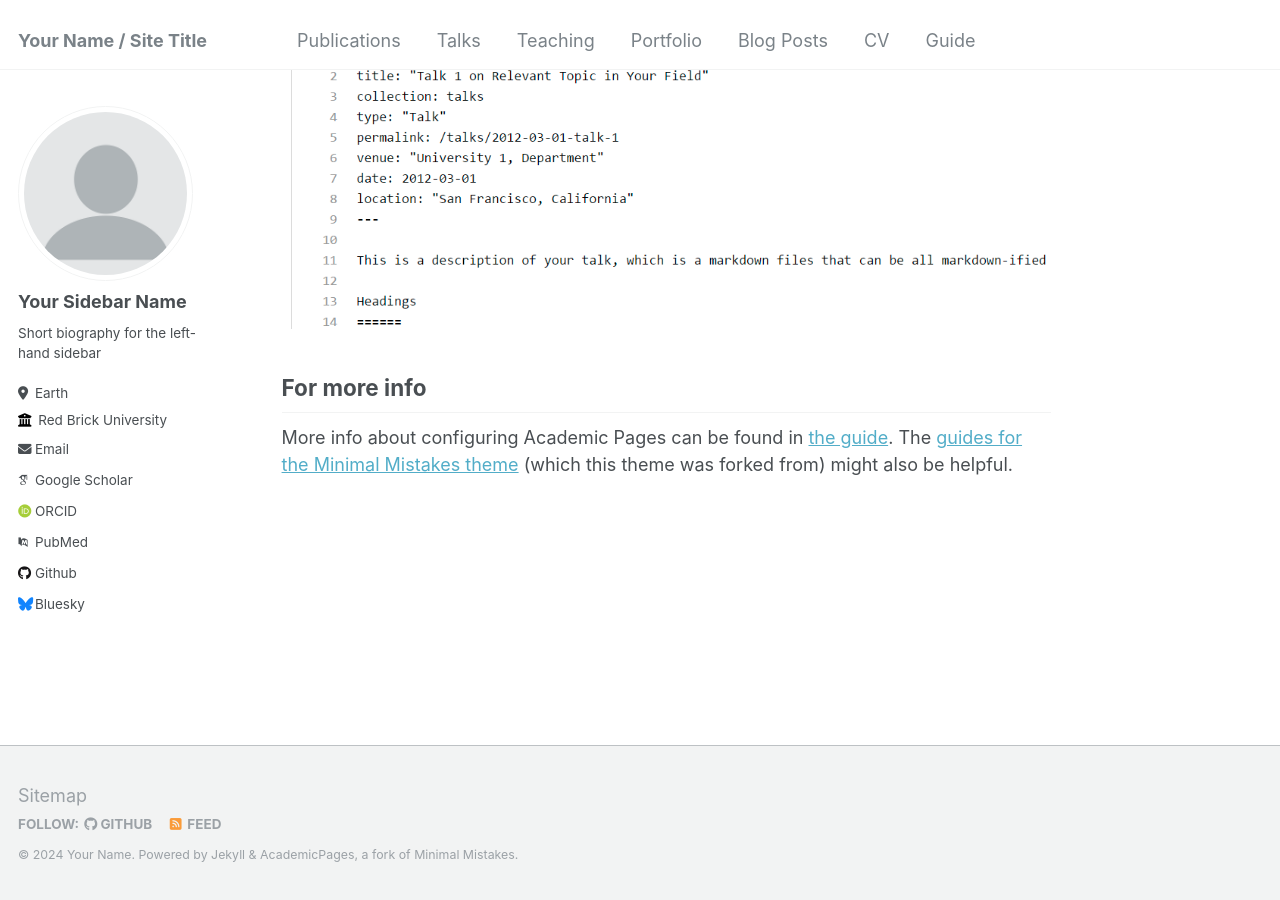
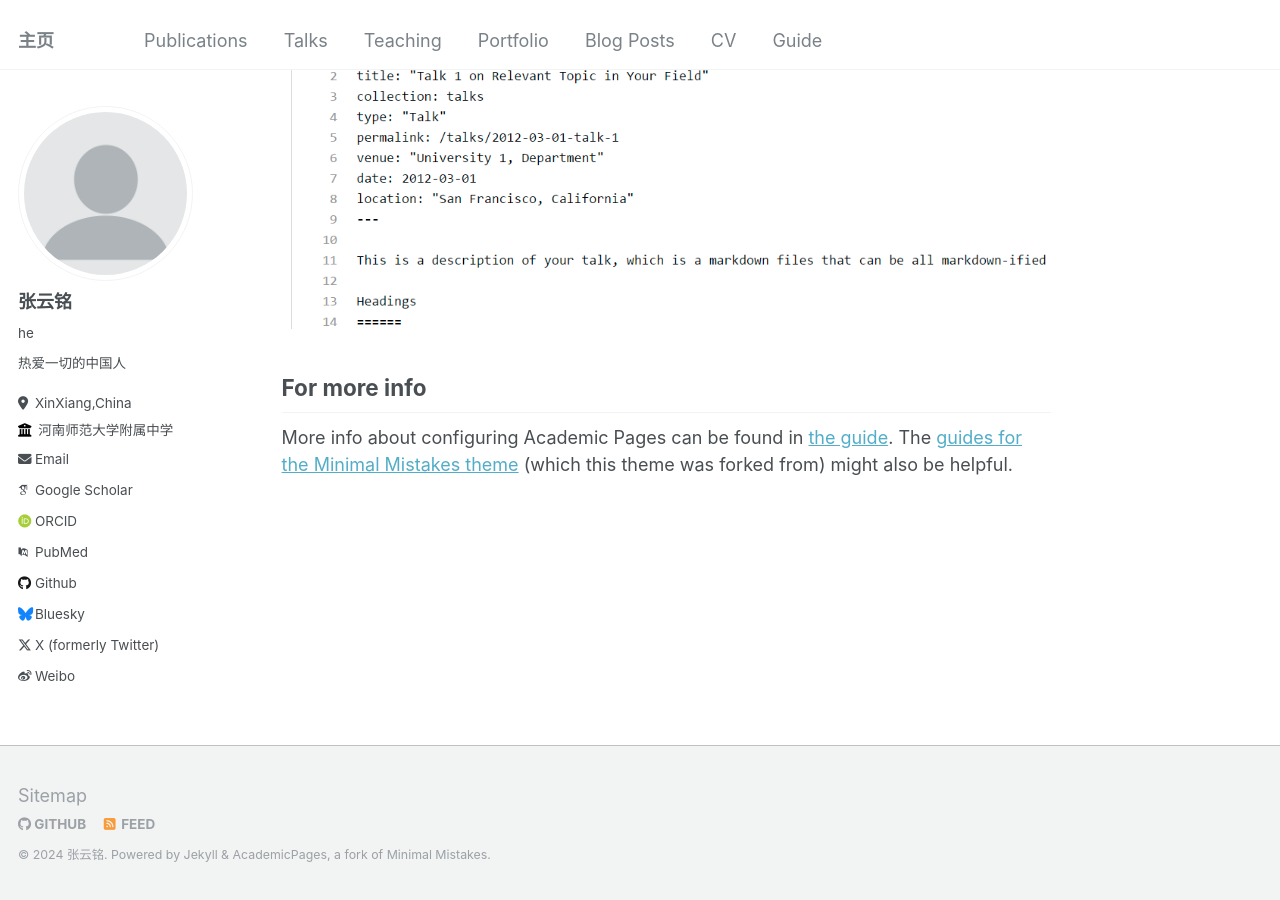
Before and after one commit to ZhangYun-Ming/w-z, a Jekyll site: the page built from _pages/about.md, in a window 1280 px wide and 900 px high, scrolled down 2660 px. Built offline with Jekyll 4.4.1, drawn with Linux system fonts in a browser that asks for light colours; some web fonts are replaced.

Commit message:
Update _config.yml

```diff
--- a/_config.yml
+++ b/_config.yml
@@ -7,14 +7,13 @@
 # server process.
 
 # Basic Site Settings
-locale                   : "en-US"
-title                    : "Your Name / Site Title"
+locale                   : "cn-Chinese"
+title                    : "主页"
 title_separator          : "-"
-name                     : &name "Your Name"
+name                     : &name "张云铭"
 description              : &description "personal description"
-url                      : https://academicpages.github.io # the base hostname & protocol for your site e.g. "https://mmistakes.github.io"
+url                      : https://zhangyun-ming.github.io/ning # the base hostname & protocol for your site e.g. "https://mmistakes.github.io"
 baseurl                  : "" # the subpath of your site, e.g. "/blog"
-repository               : "academicpages/academicpages.github.io"
 
 # Site Author - The following control what appear as part of the author content on the side bar.
 #               If a field is blank the icon and link will not appear, otherwise it will be shown.
@@ -22,13 +21,14 @@ repository               : "academicpages/academicpages.github.io"
 author:
   # Biographic information
   avatar           : "profile.png"
-  name             : "Your Sidebar Name"
-  pronouns         : # example: "she/her"
-  bio              : "Short biography for the left-hand sidebar"
-  location         : "Earth"
-  employer         : "Red Brick University"
+  name             : "张云铭"
+  pronouns         :  he
+  bio              : "热爱一切的中国人"
+  location         : "XinXiang,China"
+  employer         : "河南师范大学附属中学"
   uri              : # URL
-  email            : "none@example.org"
+  email            : "BluestarStubborn@hotmail.com"
+
 
   # Academic websites
   arxiv            : # URL - Update with the correct link to your profile
@@ -43,7 +43,7 @@ author:
   bitbucket        : # Username - Update with your username on the site
   codepen          : # Username
   dribbble         : # Username
-  github           : "academicpages"
+  github           : "Memorablea"
   kaggle           : # Username
   stackoverflow    : # User number or user number and name (i.e., use "1" or "1/jeff-atwood")
 
@@ -65,9 +65,9 @@ author:
   steam            : # Username
   telegram         : # URL
   tumblr           : # Username
-  twitter          : # Username for X / Twitter
+  twitter          : BStubborn98600
   vine             : # Username
-  weibo            : # Username
+  weibo            : u/7717280161
   wikipedia        : # Username
   xing             : # Username
   youtube          : # Username
```
